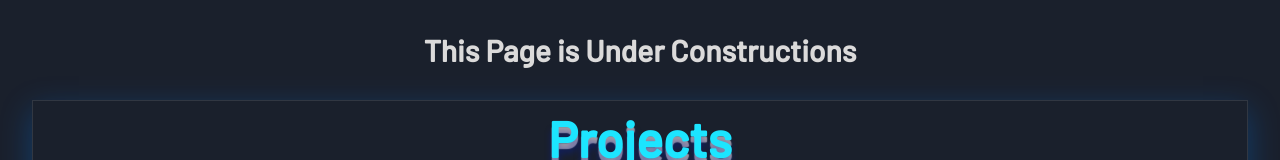
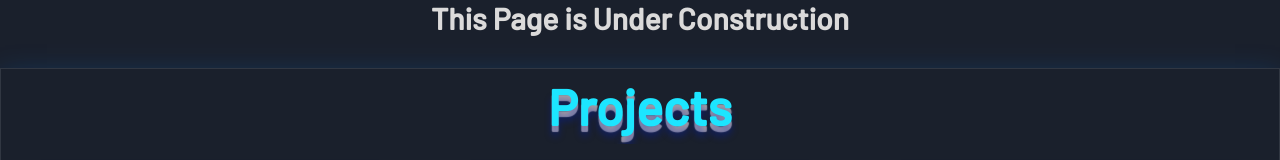
Before and after one commit to tanvirim/Portfolio, a React (Vite) app: page /projects in a window 1280 px wide. Shown: the top 160 px of the page. Built offline with nearby package versions, Linux system fonts and the light colour scheme.

Commit message:
project page fix

```diff
--- a/src/components/project/Project.jsx
+++ b/src/components/project/Project.jsx
@@ -1,6 +1,6 @@
 /* eslint-disable no-unused-vars */
 /* eslint-disable react/prop-types */
-
+import { useLocation } from "react-router-dom";
 import styled from "styled-components";
 import { defaultColor, projects } from "../../constants";
 import { FaGithub, FaExternalLinkAlt } from "react-icons/fa";
@@ -9,11 +9,15 @@ import { Link } from "react-router-dom";
 import { AiOutlineDoubleRight } from "react-icons/ai";
 
 const ProjectCards = ({ color = defaultColor }) => {
+  const location = useLocation();
+  const isRootRoute = location.pathname === "/";
+  const displayedProjects = isRootRoute ? projects.slice(0, 3) : projects;
+
   return (
     <div className="custom-shadow-border mb-14 pb-4">
       <div className="title-text-style mb-6">Projects</div>
       <ProjectCardsContainer color={color}>
-        {projects.map((project, index) => (
+        {displayedProjects.map((project, index) => (
           <ProjectCard color={color} key={index}>
             <img
               className="h-[140px]  object-cover rounded-t-lg "
@@ -56,10 +60,12 @@ const ProjectCards = ({ color = defaultColor }) => {
           </ProjectCard>
         ))}
       </ProjectCardsContainer>
-      <StyledLearnMoreButton color={color} to="/projects">
-        All Projects
-        <AiOutlineDoubleRight />
-      </StyledLearnMoreButton>
+      {isRootRoute && (
+        <StyledLearnMoreButton color={color} to="/projects">
+          All Projects
+          <AiOutlineDoubleRight />
+        </StyledLearnMoreButton>
+      )}
     </div>
   );
 };
--- a/src/pages/ProjectPage.jsx
+++ b/src/pages/ProjectPage.jsx
@@ -1,12 +1,14 @@
-import ProjectCards from '../components/project/Project';
+import ProjectCards from "../components/project/Project";
 
 const ProjectPage = () => {
   return (
-    <div className='container mx-auto mt-8 px-8 mr-8'>
-      <p className='text-3xl font-bold text-center mb-8'>
-        This Page is Under Constructions
-      </p>
-      <ProjectCards />
+    <div className="flex items-center justify-center ">
+      <div className="text-center">
+        <p className="text-3xl font-bold mb-8">
+          This Page is Under Construction
+        </p>
+        <ProjectCards />
+      </div>
     </div>
   );
 };
```
